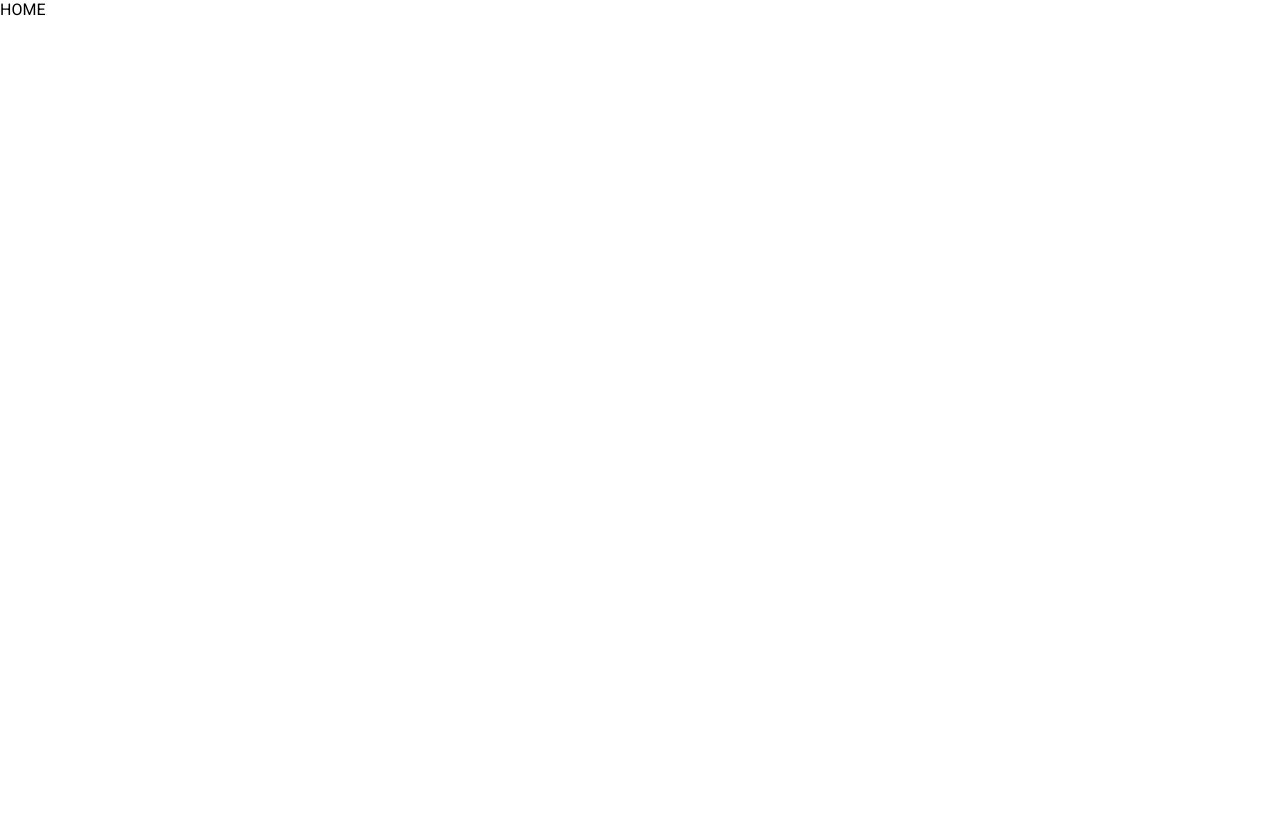
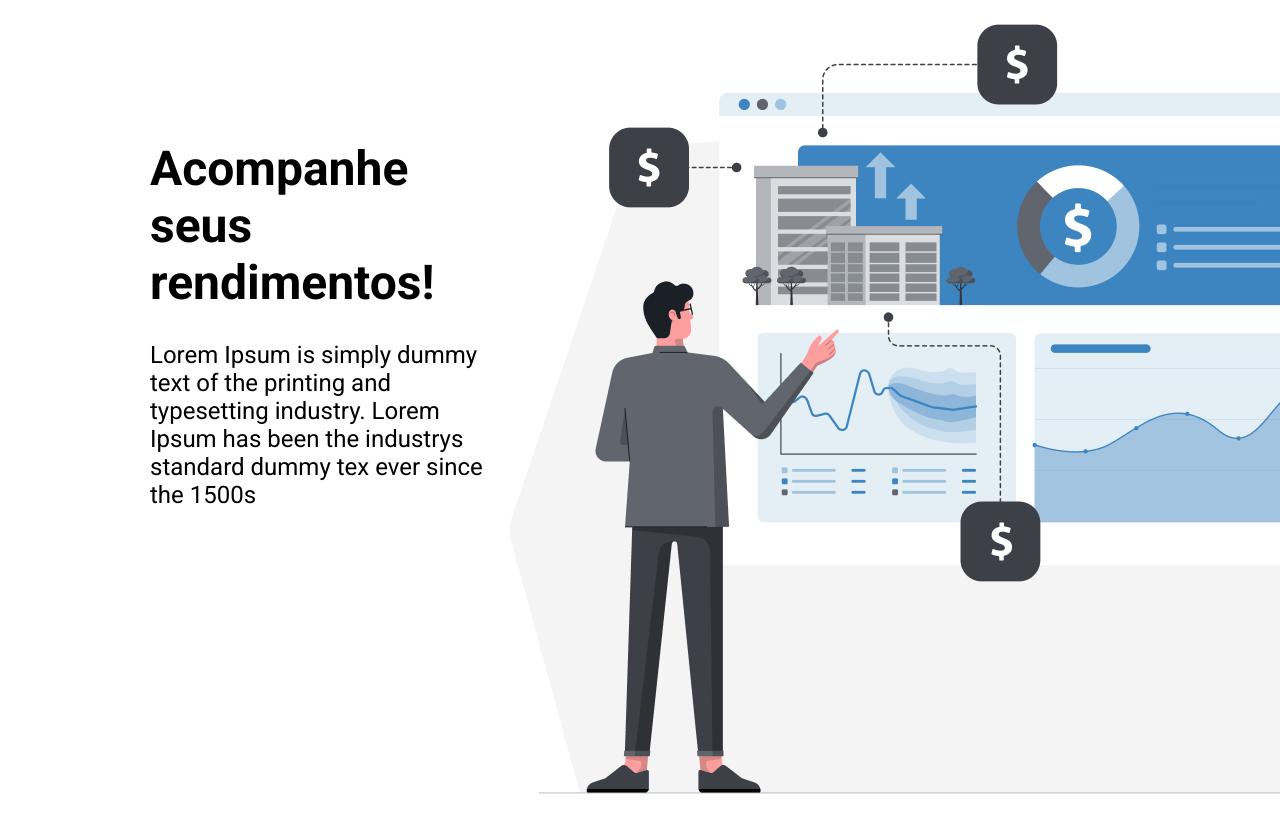
Before and after one commit to mc-855-stonks/web-app, a React (Create React App) app: page / in a window 1280 px wide. Before the commit the page ends 800 px from the top, so only its background shows below. Built offline with nearby package versions, Linux system fonts and the light colour scheme.

Commit message:
create landingpage prasentatio section

```diff
--- a/src/pages/HomePage.tsx
+++ b/src/pages/HomePage.tsx
@@ -1,5 +1,6 @@
 import React from "react";
+import LandingPage from "./LandingPage";
 
 export default function HomePage() {
-  return <div>HOME</div>;
+  return <LandingPage />;
 }
--- /dev/null
+++ b/src/pages/LandingPage/components/LandingPageContainer/index.tsx
@@ -0,0 +1,11 @@
+import React from "react";
+import style from "./style.module.css";
+import Presentation from "../Presentation";
+
+export default function LandingPageContainer() {
+  return (
+    <div className={style.container}>
+      <Presentation />
+    </div>
+  );
+}
--- /dev/null
+++ b/src/pages/LandingPage/components/Presentation/index.tsx
@@ -0,0 +1,26 @@
+import React from "react";
+import style from "./style.module.css";
+import ilustrationImage from "./imgs/ilustration.png";
+
+export default function Presentation() {
+  return (
+    <div className={style.container}>
+      <div className={style.item}>
+        <h1 className={(style.titleTop, style.title)}>Acompanhe</h1>
+        <h1 className={style.title}>seus rendimentos!</h1>
+        <h1 className={style.description}>
+          Lorem Ipsum is simply dummy text of the printing and typesetting
+          industry. Lorem Ipsum has been the industrys standard dummy tex ever
+          since the 1500s
+        </h1>
+      </div>
+      <div>
+        <img
+          src={ilustrationImage}
+          alt="ilustration"
+          className={style["ilustration-image"]}
+        />
+      </div>
+    </div>
+  );
+}
--- /dev/null
+++ b/src/pages/LandingPage/components/Presentation/style.module.css
@@ -0,0 +1,25 @@
+.container {
+    display: flex;
+    width: 100%;
+}
+
+.ilustration-image {
+    align-items:flex-end;
+}
+
+.item {
+    padding-top: 140px;
+}
+
+.title {
+    font-weight: bold;
+    font-size: 48px;
+    padding-left: 150px;
+}
+
+.description {
+    font-weight: normal;
+    font-size: 24px;
+    padding-left: 150px;
+    padding-top: 30px;
+}
--- /dev/null
+++ b/src/pages/LandingPage/index.tsx
@@ -0,0 +1,6 @@
+import React from "react";
+import LandingPageContainer from "./components/LandingPageContainer";
+
+export default function LandingPage() {
+  return <LandingPageContainer />;
+}
```
Also changed, not shown: src/pages/LandingPage/components/LandingPageContainer/style.module.css (added), src/pages/LandingPage/components/Presentation/imgs/ilustration.png (added).
